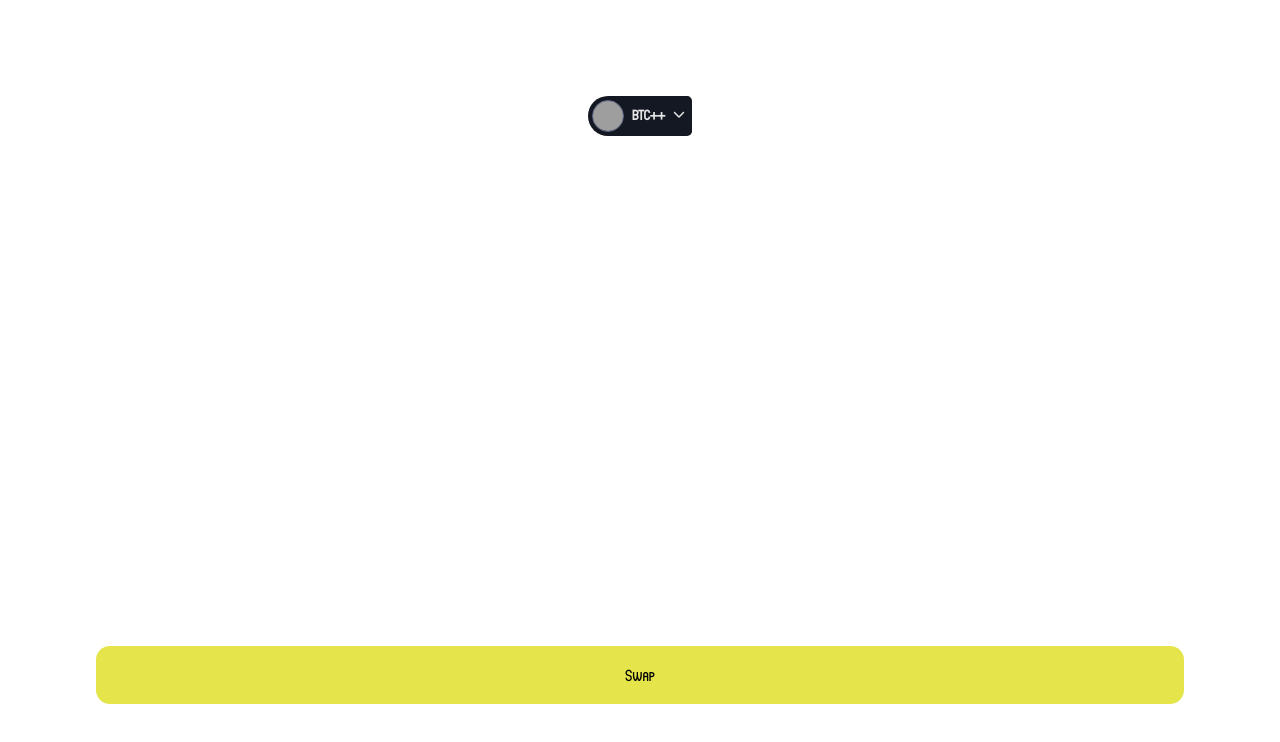
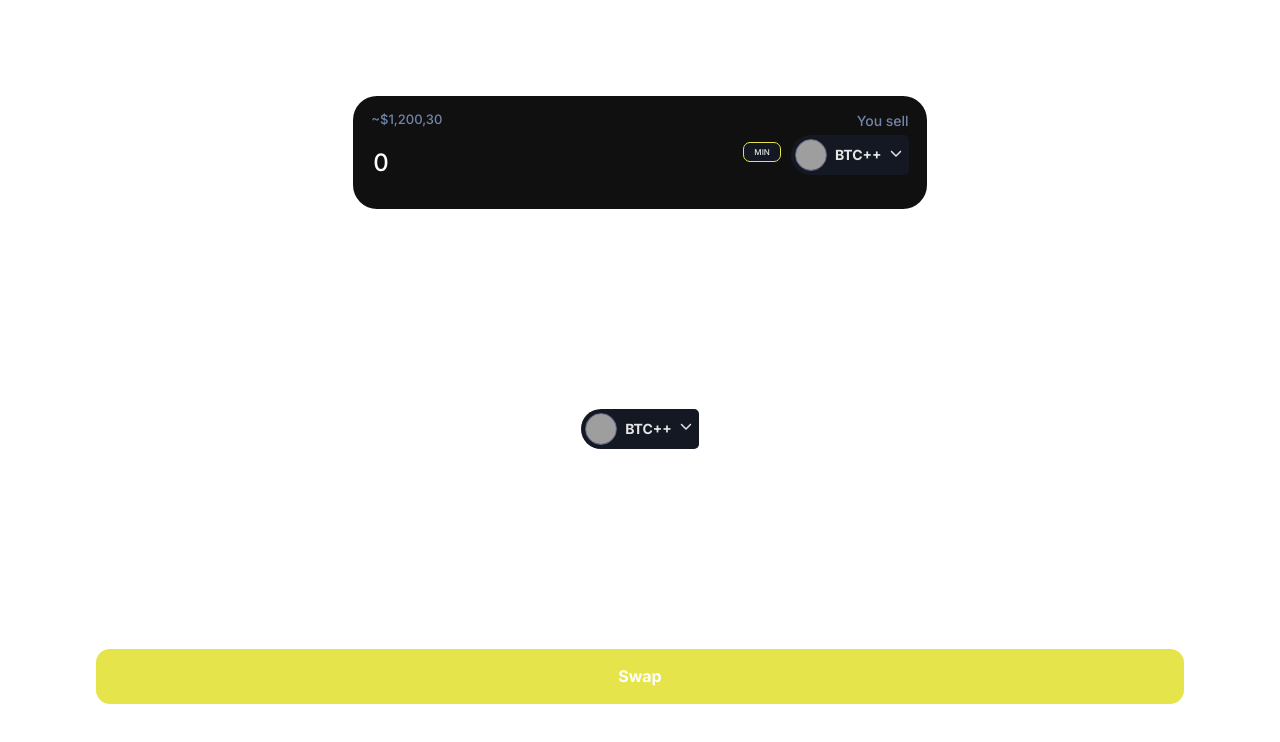
Before and after one commit to verenceLola/1InchAPI, a Next.js app: page / in a window 1280 px wide. Shown: the top 742 px of the page. Built offline with nearby package versions, Linux system fonts and the light colour scheme; grey boxes are pictures that could not be loaded.

Commit message:
create the coin input variant

```diff
--- a/src/components/atoms/Button/index.tsx
+++ b/src/components/atoms/Button/index.tsx
@@ -6,6 +6,10 @@ const Button = styled.button`
   padding: 1rem 2rem;
   width: 100%;
   border: 1px solid transparent;
+  color: white;
+  font-weight: 700;
+  font-size: 1rem;
+  line-height: 130%;
 
   &:hover {
     filter: brightness(0.9);
--- /dev/null
+++ b/src/components/atoms/Pill/index.tsx
@@ -0,0 +1,19 @@
+import styled from "@emotion/styled";
+
+const Pill = styled.span`
+  background-color: #141822;
+  border-radius: 0.4375rem;
+  text-transform: uppercase;
+  padding: 0.25rem 0.625rem;
+  font-weight: 500;
+  font-size: 0.5em;
+  line-height: 1.25em;
+  color: #e5e5e5;
+  border: 0.5px solid #e5e54b;
+`;
+
+interface IProps {
+  text: string;
+}
+
+export const PillComponent = ({ text }: IProps) => <Pill>{text}</Pill>;
--- a/src/components/atoms/Select/index.tsx
+++ b/src/components/atoms/Select/index.tsx
@@ -1,13 +1,14 @@
 import styled from "@emotion/styled";
 import { ArrowDownIcon } from "../Icons";
 import { Coin } from "../Coin";
-import { useState } from "react";
+import { useEffect, useMemo, useState } from "react";
 import { ICoin } from "@/models";
 
 const Container = styled.div`
   display: flex;
   flex-direction: column;
   gap: 0.25rem;
+  position: relative;
 `;
 
 const SelectContainer = styled.div`
@@ -23,6 +24,8 @@ const CoinsList = styled.div<{ open: boolean }>`
   display: ${({ open }) => (open ? "flex" : "none")};
   flex-direction: column;
   gap: 0.5rem;
+  position: absolute;
+  top: 45px;
   border-radius: 0.25rem 0.25rem;
   background-color: #141822;
   isolation: isolate;
@@ -44,11 +47,13 @@ const CoinItem = styled.div`
 
 interface IProps {
   coins: ICoin[];
+  onSelect: (address: string) => void;
 }
 
-export const CoinSelect = ({ coins }: IProps) => {
+export const CoinSelect = ({ coins = [], onSelect }: IProps) => {
   const [open, setOpen] = useState(false);
-  const [selected, setSelected] = useState<ICoin>(coins[0]);
+
+  const [selected, setSelected] = useState<ICoin>(coins?.[0]);
 
   const onOpenDropDown = () => {
     setOpen((prevState) => !prevState);
@@ -60,13 +65,18 @@ export const CoinSelect = ({ coins }: IProps) => {
     if (selectedCoin) {
       setSelected(selectedCoin);
     }
+
+    onSelect(address);
   };
 
   return (
     <Container>
       <SelectContainer>
         {selected && <Coin details={selected} />}
-        <ArrowDownIcon onClick={onOpenDropDown} style={{ marginTop: -4 }} />
+        <ArrowDownIcon
+          onClick={onOpenDropDown}
+          style={{ marginTop: -4, cursor: "pointer" }}
+        />
       </SelectContainer>
       <CoinsList open={open}>
         {coins.map((coin) => (
--- a/src/components/atoms/index.ts
+++ b/src/components/atoms/index.ts
@@ -1,2 +1,3 @@
 export { CoinSelect } from "./Select";
 export { SwapButton } from "./Button";
+export { PillComponent as Pill } from "./Pill";
--- /dev/null
+++ b/src/components/molecules/CoinInput.tsx
@@ -0,0 +1,101 @@
+import styled from "@emotion/styled";
+import { CoinSelect, Pill } from "../atoms";
+import { ICoin } from "@/models";
+import { ChangeEvent, useState } from "react";
+
+const Container = styled.div`
+  display: flex;
+  background-color: #101010;
+  padding: 0.875rem 1.125rem;
+  gap: 1rem;
+  border-radius: 1.5rem;
+`;
+
+const InputInfoContainer = styled.div`
+  display: flex;
+  flex-direction: column;
+`;
+
+const CoinInfoContainer = styled.div`
+  display: flex;
+  align-items: center;
+  gap: 0.625rem;
+`;
+
+const CoinContainer = styled.div`
+  display: flex;
+  flex-direction: column;
+  height: 100%;
+  gap: 0.25rem;
+  align-items: self-end;
+`;
+
+const USDCEstimate = styled.span`
+  font-weight: 450;
+  font-size: 0.8125em;
+  line-height: 1.5em;
+  font-feature-settings: "pnum" on, "lnum" on;
+  color: #7185aa;
+`;
+
+const ActionText = styled.span`
+  font-weight: 450;
+  font-size: 0.875em;
+  line-height: 1.5em;
+  font-feature-settings: "pnum" on, "lnum" on;
+  color: #7185aa;
+`;
+
+const Input = styled.input`
+  background-color: transparent;
+  border: none;
+  outline: none;
+  color: white;
+  font-weight: 500;
+  font-size: 1.5em;
+  line-height: 2.625em;
+
+  &:active {
+    border: none;
+  }
+`;
+
+interface IProps {
+  variant: "sell" | "buy";
+  coins: ICoin[];
+}
+
+export const CoinInput = ({ variant, coins }: IProps) => {
+  const [amount, setAmount] = useState<{ value: number; usdcEstimate: number }>(
+    { value: 0, usdcEstimate: 0 }
+  );
+
+  const onChange = ({ target: { value } }: ChangeEvent<HTMLInputElement>) => {
+    if (Number.isInteger(value) || parseFloat(value)) {
+      setAmount((prevState) => ({ ...prevState, value: parseFloat(value) }));
+    }
+    if (value === "") {
+      setAmount((prevState) => ({ ...prevState, value: 0, usdcEstimate: 0 }));
+    }
+  };
+
+  const onCoinChange = (address: string) => {
+    console.log({ address });
+  };
+
+  return (
+    <Container>
+      <InputInfoContainer>
+        <USDCEstimate>~$1,200,30</USDCEstimate>
+        <Input value={amount.value} onChange={onChange} />
+      </InputInfoContainer>
+      <CoinInfoContainer>
+        <Pill text="min" />
+        <CoinContainer>
+          <ActionText>{variant === "buy" ? "You buy" : "You sell"}</ActionText>
+          <CoinSelect onSelect={onCoinChange} coins={coins} />
+        </CoinContainer>
+      </CoinInfoContainer>
+    </Container>
+  );
+};
--- /dev/null
+++ b/src/components/molecules/index.ts
@@ -0,0 +1 @@
+export { CoinInput } from "./CoinInput";
--- a/src/pages/_app.tsx
+++ b/src/pages/_app.tsx
@@ -1,9 +1,9 @@
 import { Global, css } from "@emotion/react";
 import type { AppProps } from "next/app";
 
-import localFont from "@next/font/local";
+import { Inter } from "@next/font/google";
 
-const circularStdFont = localFont({ src: "./CircularStd.otf" });
+const circularStdFont = Inter({ subsets: ["latin"] });
 
 export default function App({ Component, pageProps }: AppProps) {
   return (
--- a/src/pages/index.tsx
+++ b/src/pages/index.tsx
@@ -1,4 +1,5 @@
 import { CoinSelect, SwapButton } from "@/components/atoms";
+import { CoinInput } from "@/components/molecules";
 import { ICoin } from "@/models";
 import styled from "@emotion/styled";
 
@@ -46,6 +47,7 @@ const coins: ICoin[] = [
 export default function Home() {
   return (
     <Container>
+      <CoinInput coins={coins} variant="sell" />
       <CoinSelect coins={coins} />
       <SwapButton onClick={console.log} />
     </Container>
```
